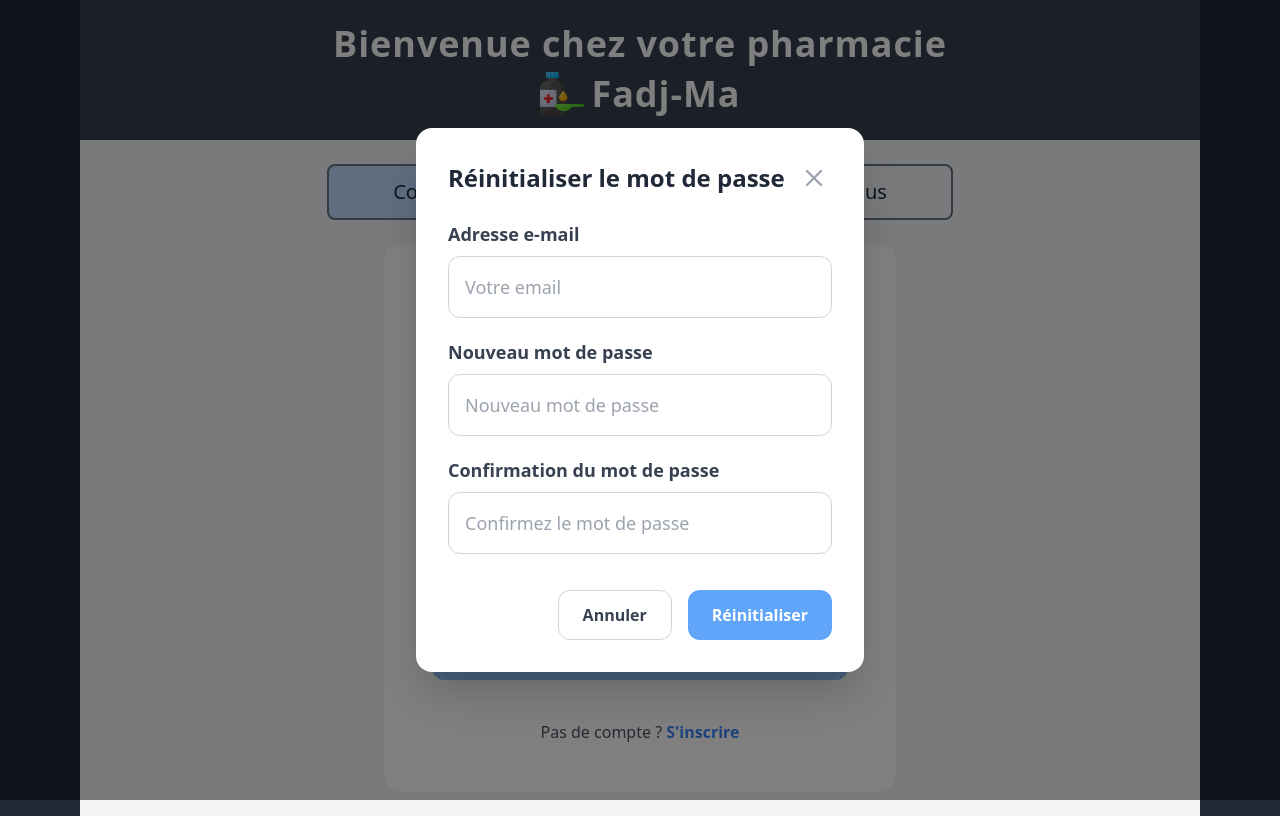
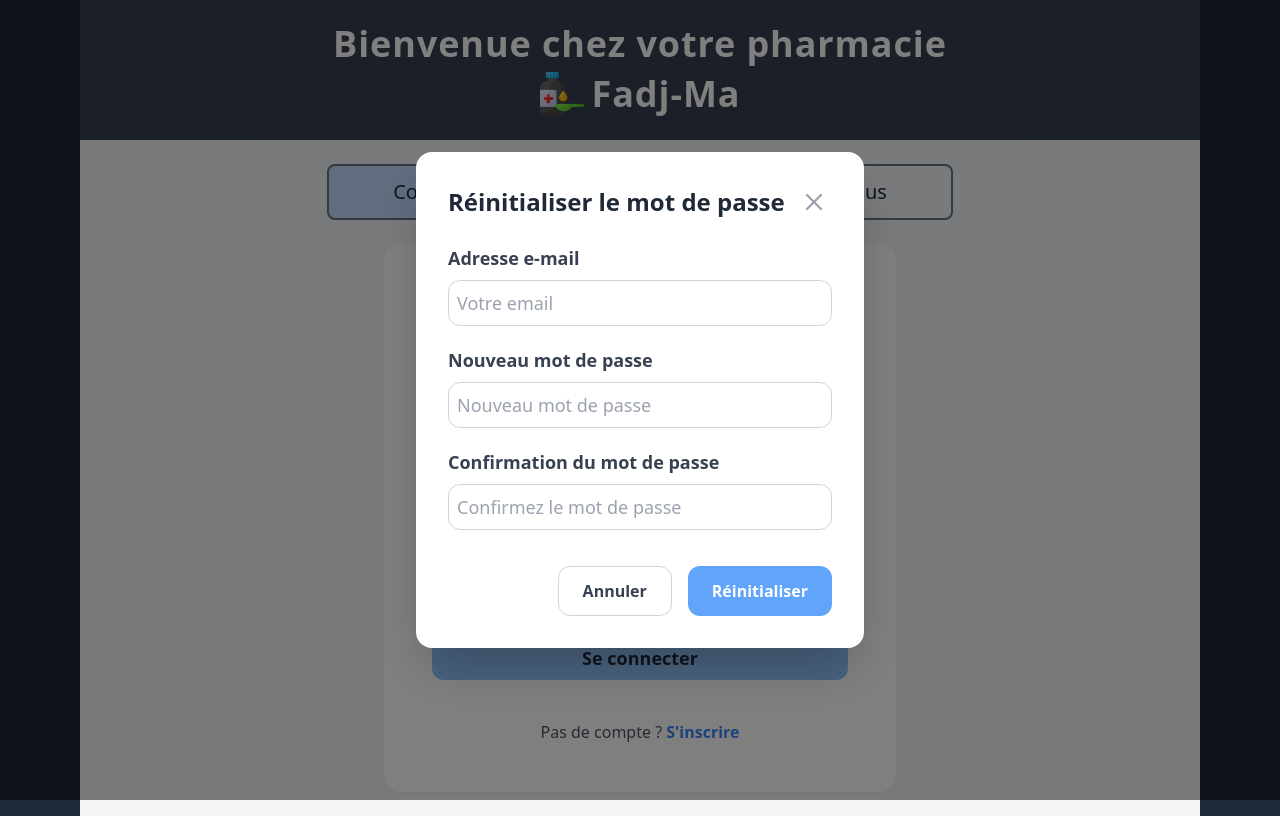
Before and after one commit to Ilabarry/Fadj-Ma, a React (Vite) app in the folder Frontend-app/: page / in a window 1280 px wide. Both pictures are taken after a click on the button "Mot de passe oublié ?". Built offline with nearby package versions, Linux system fonts and the light colour scheme.

Commit message:
mise a jours final

```diff
--- a/Frontend-app/src/pages/Connexion.jsx
+++ b/Frontend-app/src/pages/Connexion.jsx
@@ -157,7 +157,7 @@ function Connexion() {
                     value={resetForm.email}
                     onChange={(e) => setResetForm({ ...resetForm, email: e.target.value })}
                     placeholder="Votre email"
-                    className="w-full border border-gray-300 rounded-xl p-4 text-lg focus:ring-3 focus:ring-blue-200 focus:border-blue-400"
+                    className="w-full border border-gray-300 rounded-xl p-2 text-lg focus:ring-3 focus:ring-blue-200 focus:border-blue-400"
                     required
                   />
                 </div>
@@ -172,7 +172,7 @@ function Connexion() {
                     value={resetForm.password}
                     onChange={(e) => setResetForm({ ...resetForm, password: e.target.value })}
                     placeholder="Nouveau mot de passe"
-                    className="w-full border border-gray-300 rounded-xl p-4 text-lg focus:ring-3 focus:ring-blue-200 focus:border-blue-400"
+                    className="w-full border border-gray-300 rounded-xl p-2 text-lg focus:ring-3 focus:ring-blue-200 focus:border-blue-400"
                     required
                   />
                 </div>
@@ -189,7 +189,7 @@ function Connexion() {
                       setResetForm({ ...resetForm, password_confirmation: e.target.value })
                     }
                     placeholder="Confirmez le mot de passe"
-                    className="w-full border border-gray-300 rounded-xl p-4 text-lg focus:ring-3 focus:ring-blue-200 focus:border-blue-400"
+                    className="w-full border border-gray-300 rounded-xl p-2 text-lg focus:ring-3 focus:ring-blue-200 focus:border-blue-400"
                     required
                   />
                 </div>
```
